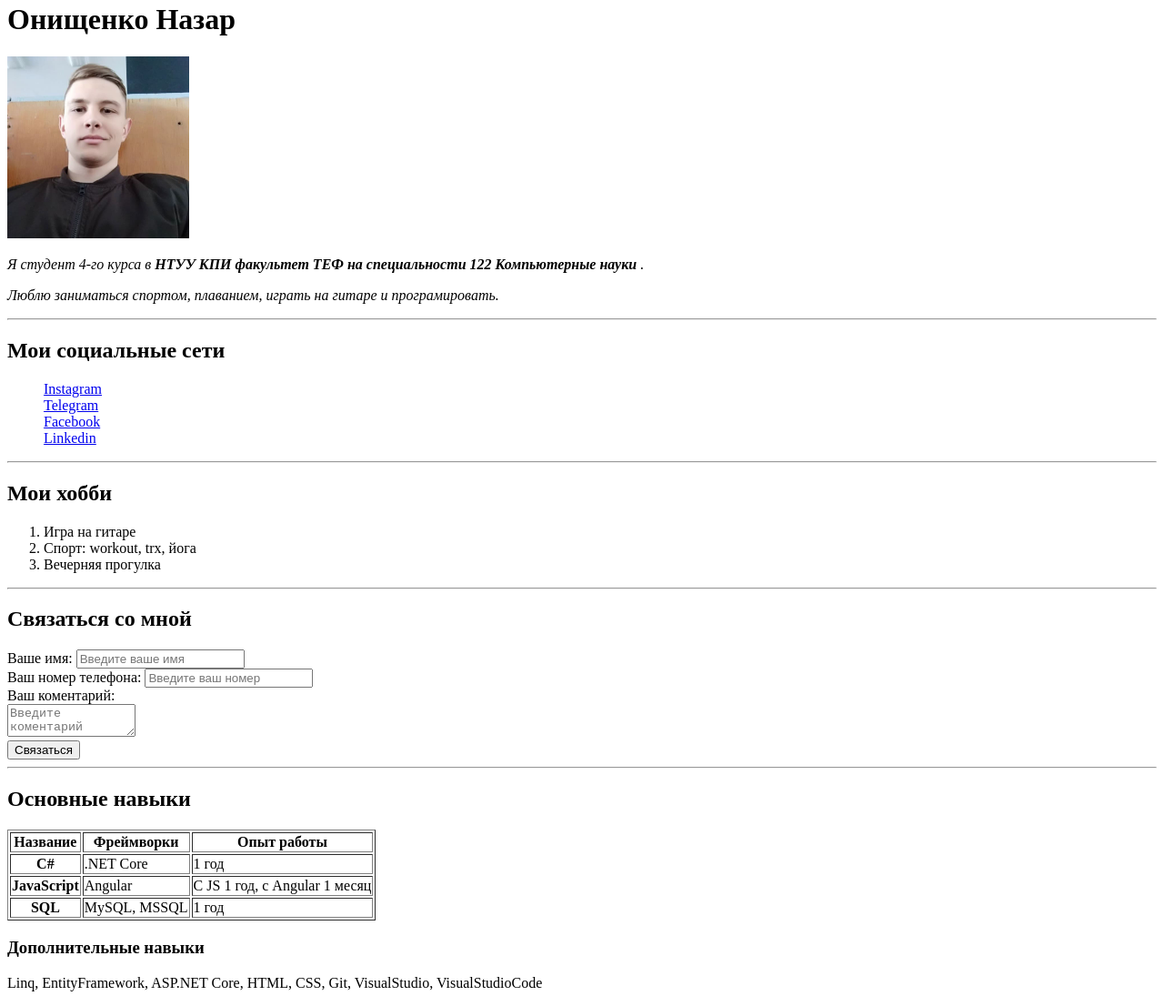
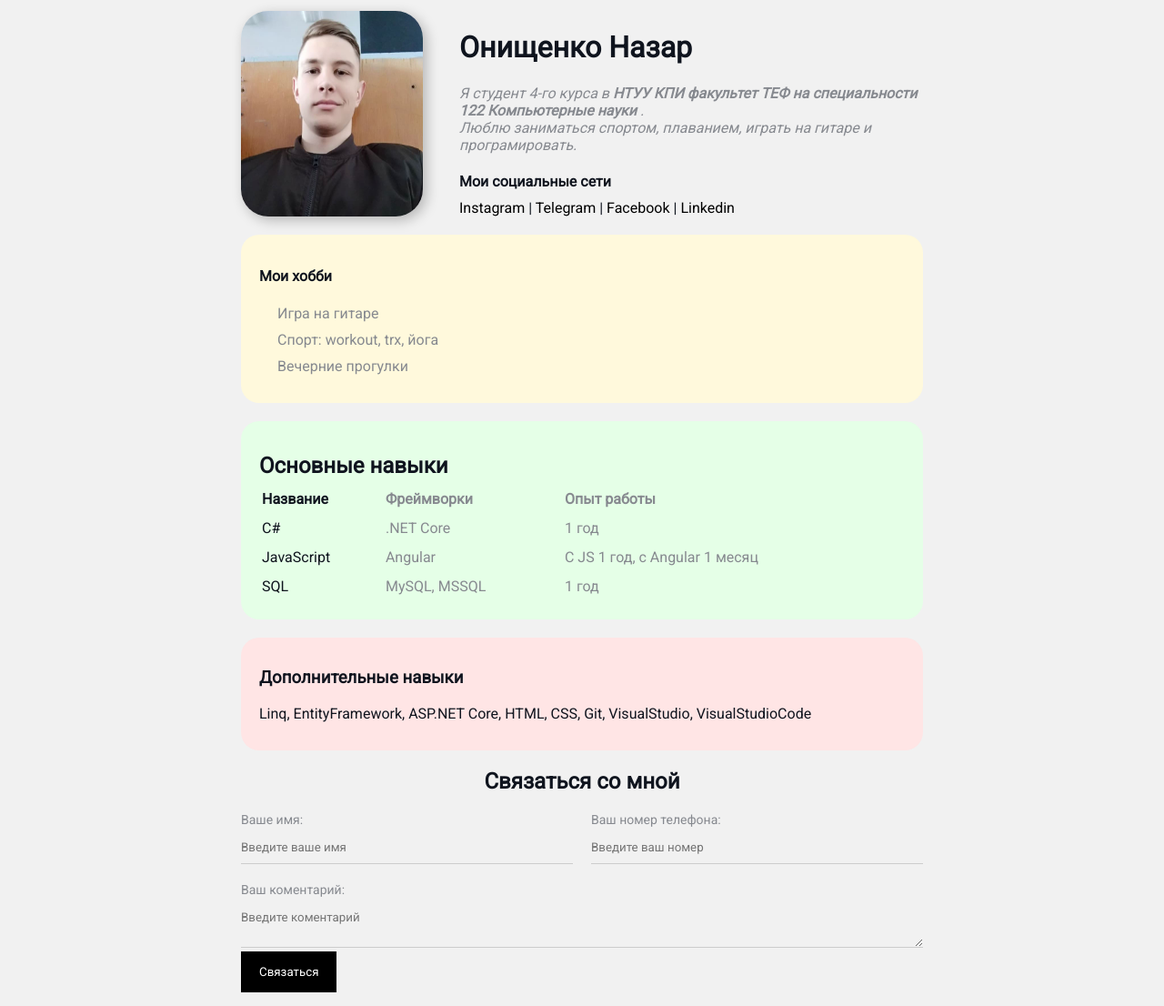
Before and after one commit to NazarOnischenko/CV, a plain HTML site: page index.html in a window 1280 px wide. Shown: the part 18-1124 px from the top of the page at 91% size. Drawn offline with Linux system fonts and the light colour scheme.

Commit message:
Add files via upload

```diff
--- a/index.html
+++ b/index.html
@@ -4,71 +4,107 @@
     <meta charset="UTF-8" />
     <meta name="viewport" content="width=device-width, initial-scale=1.0" />
     <title>Nazar CV</title>
+    <link rel="stylesheet" href="style.css" />
   </head>
   <body>
+    <div class="container">
+      <div class="info">
+        <img src="img/MyPhoto.jpg" class="avatar" alt="MyPhoto" />
+
+        <div class="text-info">
           <h1>Онищенко Назар</h1>
-    <img src="img/MyPhoto.jpg" width="200" alt="MyPhoto" />
           <p>
-      <em>
             Я студент 4-го курса в
             <strong>
               НТУУ КПИ факультет ТЕФ на специальности 122 Компьютерные науки
             </strong>
             .
-      </em>
           </p>
           <p>
-      <em
-        >Люблю заниматься спортом, плаванием, играть на гитаре и
-        програмировать.</em
-      >
+            Люблю заниматься спортом, плаванием, играть на гитаре и
+            програмировать.
           </p>
-    <hr />
-    <h2>Мои социальные сети</h2>
-    <ul type="none">
-      <li>
+          <h4>Мои социальные сети</h4>
+
           <a href="https://www.instagram.com/anazar1e/" target="_blank"
             >Instagram</a
           >
-      </li>
-      <li><a href="https://t.me/hexadecim" target="_blank">Telegram</a></li>
-      <li>
+          |
+          <a href="https://t.me/hexadecim" target="_blank">Telegram</a>
+          |
           <a
             href="https://www.facebook.com/profile.php?id=100007371426979"
             target="_blank"
             >Facebook</a
           >
-      </li>
-      <li>
+          |
+
           <a
             href="https://www.linkedin.com/in/nazar-onischenko-020511197/"
             target="_blank"
             >Linkedin</a
           >
-      </li>
-    </ul>
-    <hr />
-    <h2>Мои хобби</h2>
-    <ol type="1">
+        </div>
+      </div>
+
+      <div class="card bg-yellow">
+        <h4>Мои хобби</h4>
+        <ol class="list">
           <li>Игра на гитаре</li>
           <li>Спорт: workout, trx, йога</li>
-      <li>Вечерняя прогулка</li>
+          <li>Вечерние прогулки</li>
         </ol>
-    <hr />
+      </div>
+      <div class="card bg-green">
+        <h2>Основные навыки</h2>
+        <table class="table">
+          <tr>
+            <td><strong>Название</strong></td>
+            <td><strong>Фреймворки</strong></td>
+            <td><strong>Опыт работы</strong></td>
+          </tr>
+          <tr>
+            <td>С#</td>
+            <td>.NET Core</td>
+            <td>1 год</td>
+          </tr>
+          <tr>
+            <td>JavaScript</td>
+            <td>Angular</td>
+            <td>С JS 1 год, с Angular 1 месяц</td>
+          </tr>
+          <tr>
+            <td>SQL</td>
+            <td>MySQL, MSSQL</td>
+            <td>1 год</td>
+          </tr>
+        </table>
+      </div>
+      <div class="card bg-red">
+        <h3>Дополнительные навыки</h3>
+        <p>
+          Linq, EntityFramework, ASP.NET Core, HTML, CSS, Git, VisualStudio,
+          VisualStudioCode
+        </p>
+      </div>
+
+      <div class="contacts">
         <h2>Связаться со мной</h2>
         <form action="/">
+          <div class="row">
+            <div class="form-group">
               <label for="name">Ваше имя:</label>
               <input type="text" id="name" placeholder="Введите ваше имя" />
-
-      <br />
-
+            </div>
+            <div class="form-group">
               <label for="phone">Ваш номер телефона:</label>
               <input type="phone" id="phone" placeholder="Введите ваш номер" />
+            </div>
+          </div>
 
-      <br />
+          <div class="form-group">
+            <label for="desc">Ваш коментарий:</label>
 
-      <label for="desc">Ваш коментарий:</label>
-      <br />
             <textarea
               name="desc"
               id="desc"
@@ -76,39 +112,20 @@
               rows="2"
               placeholder="Введите коментарий"
             ></textarea>
+          </div>
 
-      <br />
-
-      <input type="submit" value="Связаться" />
+          <input class="btn" type="submit" value="Связаться" />
         </form>
-    <hr />
-    <h2>Основные навыки</h2>
-    <table border="1">
-      <tr>
-        <th scope="col">Название</th>
-        <th scope="col">Фреймворки</th>
-        <th scope="col">Опыт работы</th>
-      </tr>
-      <tr>
-        <th scope="row">С#</th>
-        <td>.NET Core</td>
-        <td>1 год</td>
-      </tr>
-      <tr>
-        <th scope="row">JavaScript</th>
-        <td>Angular</td>
-        <td>С JS 1 год, с Angular 1 месяц</td>
-      </tr>
-      <tr>
-        <th scope="row">SQL</th>
-        <td>MySQL, MSSQL</td>
-        <td>1 год</td>
-      </tr>
-    </table>
-    <h3>Дополнительные навыки</h3>
-    <p>
-      Linq, EntityFramework, ASP.NET Core, HTML, CSS, Git, VisualStudio,
-      VisualStudioCode
-    </p>
+      </div>
+      <!-- <div class="position">
+        <div class="box"></div>
+      </div> -->
+      <!-- <div class="box-model">
+        <div></div>
+        <div></div>
+        <div></div>
+        <div></div>
+      </div> -->
+    </div>
   </body>
 </html>
--- /dev/null
+++ b/style.css
@@ -0,0 +1,166 @@
+@import url("https://fonts.googleapis.com/css2?family=Roboto&display=swap");
+/* * {
+  padding: 0;
+  margin: 0;
+} */
+body {
+  background-color: #f1f1f1;
+  color: #0f141e;
+
+  font-size: 16px;
+  font-weight: normal;
+  font-family: "Roboto", sans-serif;
+  /* font:normal 16px 'Roboto' sans-serif; */
+}
+a {
+  color: black;
+  text-decoration: none;
+}
+
+a:visited {
+  color: grey;
+}
+a:hover {
+  color: green;
+}
+.avatar {
+  width: 200px;
+  border-radius: 30px;
+  box-shadow: 4px 4px 14px rgba(0, 0, 0, 0.25);
+}
+.info {
+  margin-bottom: 20px;
+  margin-top: 30px;
+  display: flex;
+}
+@media (max-width: 700px) {
+  .info {
+    text-align: center;
+    display: block;
+  }
+}
+.info p {
+  color: #86898f;
+  margin: 0;
+  font-style: italic;
+  text-decoration: none;
+  text-transform: none;
+  /*letter-spacing: 3px;
+  word-spacing: 40px; */
+}
+.text-info {
+  margin-left: 40px;
+}
+.text-info h4 {
+  margin-bottom: 10px;
+}
+.container {
+  max-width: 750px;
+  margin: auto;
+}
+/* .social {
+  background: green;
+  padding: 15px;
+  border: 5px solid black;
+  margin: 15px;
+} */
+/* .box-model > div {
+  float: left;
+  background: #000;
+  height: 200px;
+  border: 4px solid red;
+  width: 25%;
+  box-sizing: border-box;
+} */
+.bg-yellow {
+  background-color: #fff9dc;
+}
+.bg-green {
+  background-color: #e5ffe7;
+}
+.bg-red {
+  background-color: #ffe5e5;
+}
+.card {
+  padding: 15px 20px;
+  margin-bottom: 20px;
+  border-radius: 20px;
+}
+.card h2 {
+  margin-bottom: 10px;
+}
+.list {
+  list-style: none;
+  padding: 0 20px;
+}
+.list li {
+  color: #86898f;
+  margin-bottom: 10px;
+  /* border-bottom: 10px; */
+}
+.table {
+  width: 100%;
+}
+.table td {
+  padding-bottom: 10px;
+}
+.table td:nth-child(2),
+td:nth-child(3) {
+  color: #86898f;
+}
+.contacts h2 {
+  text-align: center;
+}
+.form-group label {
+  display: block;
+  font-size: 14px;
+  color: #86898f;
+}
+
+.form-group input,
+.form-group textarea {
+  width: 100%;
+  box-sizing: border-box;
+  border: none;
+  background: transparent;
+  border-bottom: 1px solid #ccc;
+  color: black;
+  padding: 15px 0 10px;
+  outline: none;
+  font-family: inherit;
+}
+.row {
+  display: flex;
+  margin-bottom: 20px;
+}
+.row .form-group {
+  width: 50%;
+}
+.row > .form-group:first-child {
+  margin-right: 20px;
+}
+.btn {
+  background-color: black;
+  padding: 15px 20px;
+  color: white;
+  border: none;
+  font-family: inherit;
+  cursor: pointer;
+}
+.btn:hover {
+  opacity: 0.9;
+}
+/* .position {
+  position: relative;
+  border: 4px solid black;
+  margin-top: 40px;
+  padding: 20px;
+}
+.box {
+  position: fixed;
+  top: 30px;
+  left: 20px;
+  width: 50px;
+  height: 50px;
+  background: lightcoral;
+} */
```
Lines whose indentation alone changed are shown as unchanged.
